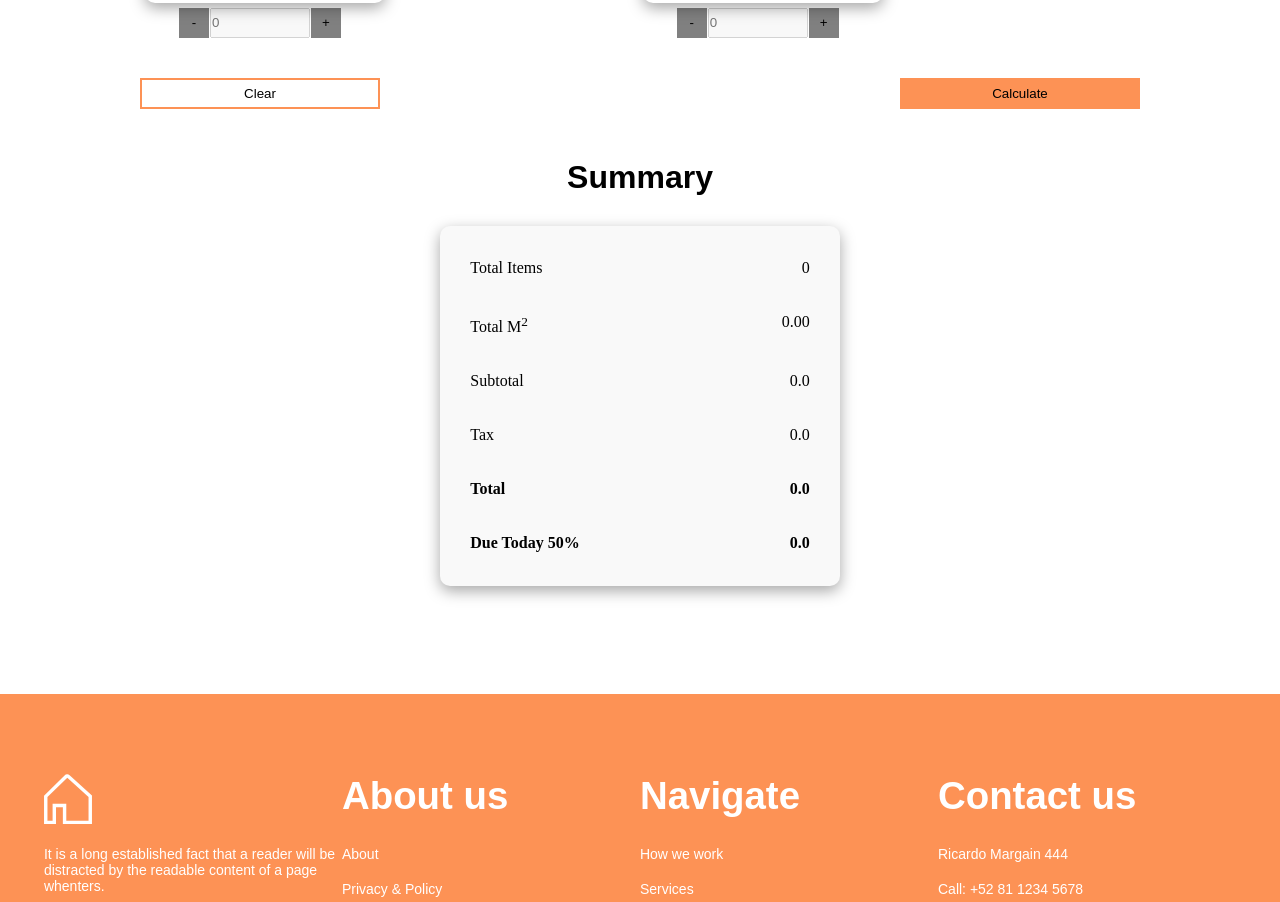
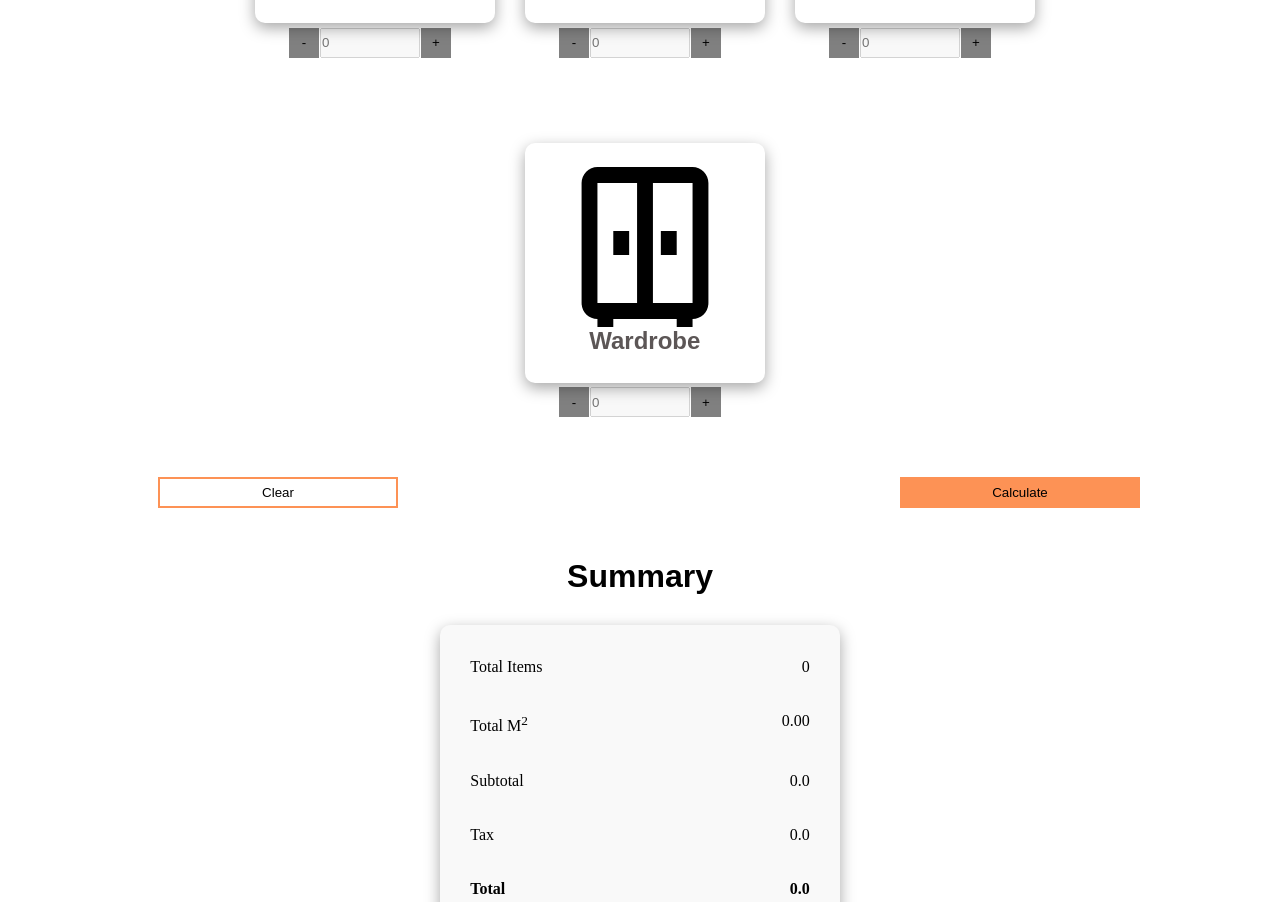
Before and after one commit to KevinEscobarDeveloper/Frontend-Challenge, a React (Vite) app: page / in a window 1280 px wide. Shown: the part 1220-2122 px from the top of the page. Built offline with nearby package versions, Linux system fonts and the light colour scheme.

Commit message:
Final version complete

```diff
--- a/src/components/Items.jsx
+++ b/src/components/Items.jsx
@@ -115,10 +115,8 @@ export const Items = () => {
             </div>
           );
         })}
-        ;
-      </div>
 
-      <div className="button-group">
+        <div className="button-group">
         <button onClick={(e) => {
                             clear();
                           }}>Clear</button>
@@ -126,6 +124,9 @@ export const Items = () => {
                             calculate();
                           }}>Calculate</button>
       </div>
+      </div>
+
+
 
       <Summary
         SummaryData = {SummaryData}
--- a/src/index.css
+++ b/src/index.css
@@ -109,8 +109,8 @@ body {
 
 .cards {
   display: flex;
-  gap: 10px;
-  justify-content: space-between;
+  gap: 30px;
+  justify-content: center;
   margin: 0px 140px;
   flex-wrap: wrap;
 }
@@ -134,7 +134,7 @@ body {
 
 .card-group {
   margin-top: 20px;
-  margin-bottom: 40px;
+  margin-bottom: 30px;
 }
 
 .card-group button {
@@ -155,7 +155,7 @@ body {
   height: 30px;
 }
 
-.counter{
+.counter {
   display: flex;
   justify-content: center;
 }
@@ -163,8 +163,9 @@ body {
 .button-group {
   display: flex;
   justify-content: space-between;
-  margin-left: 140px;
-  margin-right: 140px;
+  width: 100%;
+  margin-left: 18px;
+
 }
 
 .button-group :nth-child(1) {
@@ -266,20 +267,23 @@ body {
   display: flex;
 
 }
-.columns h1{
+
+.columns h1 {
   font-size: clamp(4vh, 3vw, 5vh);
 }
 
-.column-body{
+.column-body {
   margin-top: 10px;
   height: 40%;
 }
-.column-body p{
+
+.column-body p {
+  width: 70%;
   font-size: 14px;
   text-align: start;
 }
 
-.header-column{
+.header-column {
   height: 15%;
 }
 
@@ -289,11 +293,13 @@ body {
   font-size: 14px;
   text-align: start;
 }
-.columns ul li :nth-last-child(){
+
+.columns ul li :nth-last-child() {
   margin-bottom: 0;
 }
+
 .columns ul {
-  margin:0;
+  margin: 0;
 }
 
 .content-columns {
@@ -305,14 +311,13 @@ body {
 
 }
 
-.whatsaap
-{
+.whatsaap {
   width: 80%;
 }
 
-.social-media{
+.social-media {
   display: flex;
-  margin-top: 10px;
+  margin-top: 80px;
 }
 
 @media (max-width: 700px) {
@@ -326,17 +331,21 @@ body {
     margin-bottom: 19px;
     font-size: 12px;
   }
-  .social-media{
+
+  .social-media {
     display: flex;
     margin-top: 10px;
     flex-direction: column;
   }
-  .social-media img{
+
+  .social-media img {
     width: 15%;
   }
+
   .card-group input {
     width: auto;
   }
+
   .summary .card {
 
     display: flex;
@@ -344,11 +353,13 @@ body {
     background: #F9F9F9;
     margin-top: 30px;
   }
-  .cards{
+
+  .cards {
     display: flex;
     align-items: center;
     justify-content: center;
   }
+
   .card-group {
     display: flex;
     align-items: center;
```
